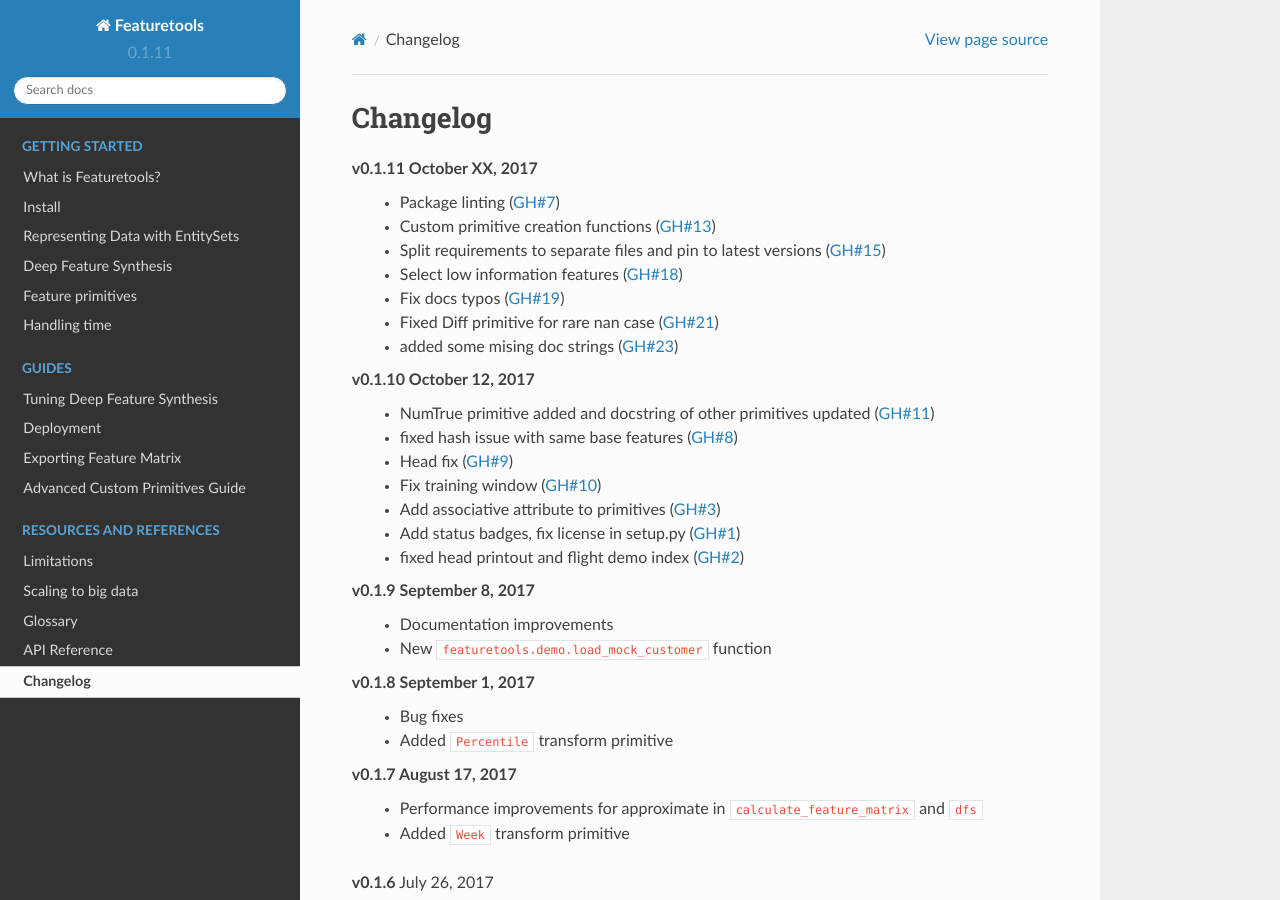
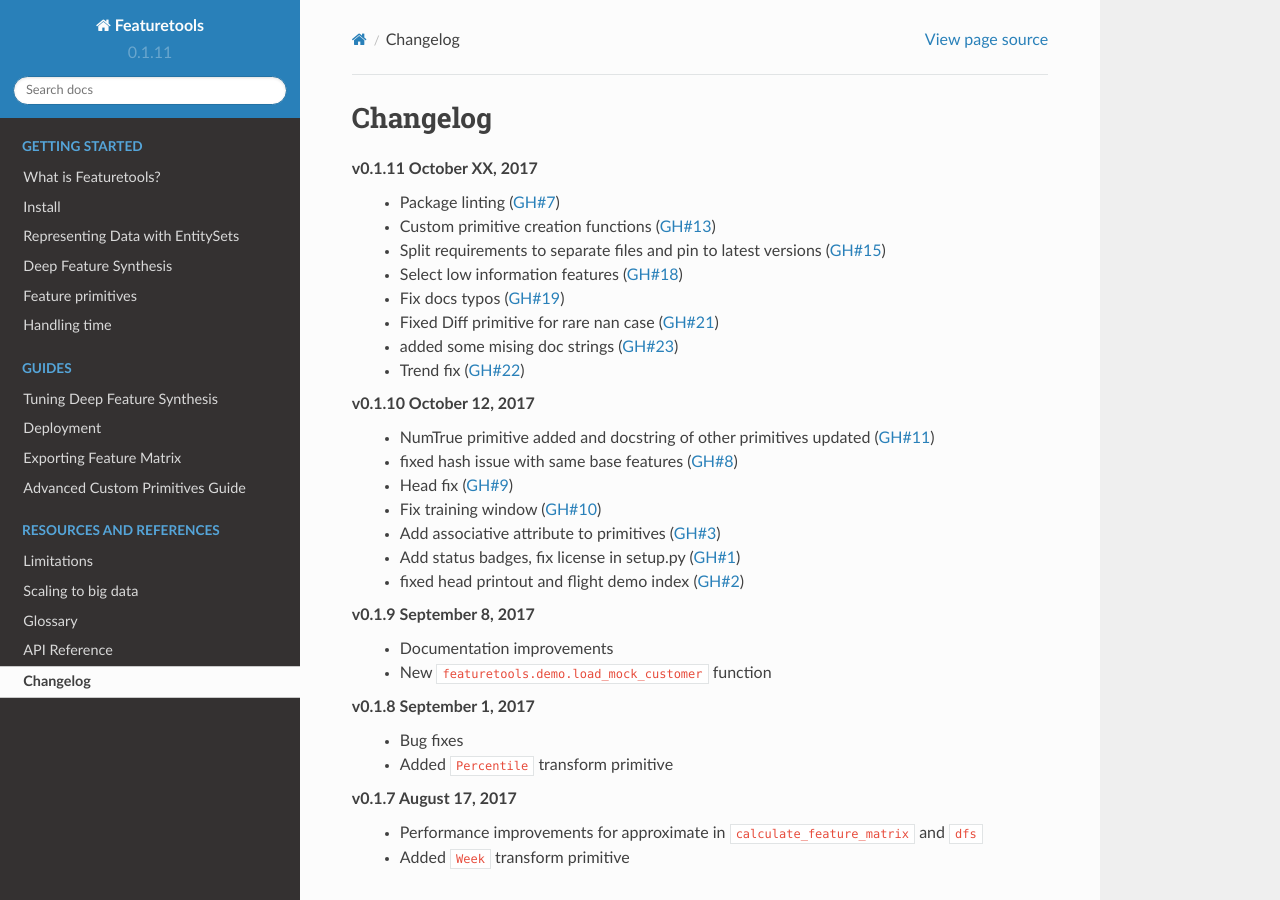
Before and after one commit to alteryx/featuretools, a Sphinx documentation site: the page built from docs/source/changelog.rst, in a window 1280 px wide and 900 px high. Built offline with Sphinx 7.4.7 and the Read the Docs theme 2.0.0, drawn with Linux system fonts in a browser that asks for light colours; comment, search, counter and statistics services are not loaded.

Commit message:
Update changelog.rst

```diff
--- a/docs/source/changelog.rst
+++ b/docs/source/changelog.rst
@@ -11,6 +11,7 @@
     * Fix docs typos (:pr:`19`)
     * Fixed Diff primitive for rare nan case (:pr:`21`)
     * added some mising doc strings (:pr:`23`)
+    * Trend fix (:pr:`22`)
 
 **v0.1.10** October 12, 2017
     * NumTrue primitive added and docstring of other primitives updated (:pr:`11`)
```
